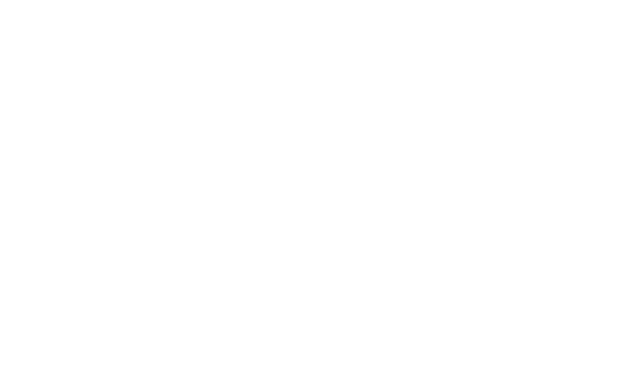
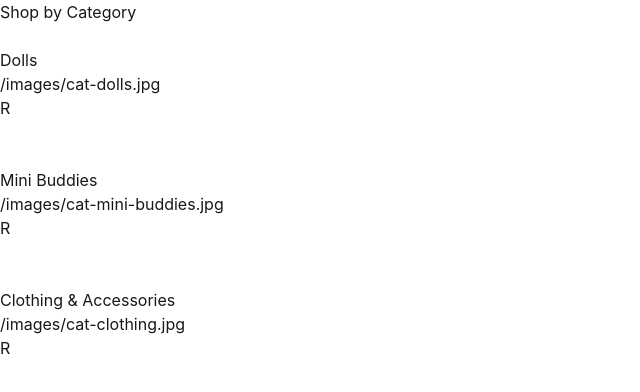
Before and after one commit to Chanachol9923/CozyBuddyShop, a React (Vite) app: page /home in a window 1280 px wide. Before the commit this address had no page. Shown: the top 392 px of the page, without its empty margins (0-640 px from the left). Built offline with nearby package versions, Linux system fonts and the light colour scheme; data requests are answered from the project's data file.

Commit message:
Add product/category hooks, cart utils, and page updates

```diff
--- a/src/App.tsx
+++ b/src/App.tsx
@@ -10,8 +10,9 @@ export default function App() {
   return (
     <Routes>
       <Route path="/" element={<Home />} />
+      <Route path="/home" element={<Home />} />
       <Route path="/shop" element={<Shop />} />
-      <Route path="/product/:id" element={<Product />} />
+      <Route path="/product/:id"element={<Product />} />
       <Route path="/cart" element={<Cart />} />
       <Route path="/about" element={<About />} />
       <Route path="/diy" element={<Diy />} />
--- /dev/null
+++ b/src/api/categories.ts
@@ -0,0 +1,15 @@
+import type { Category } from "../assets/types"
+
+const BASE_URL = "http://localhost:3001"
+
+
+
+export async function getCategories(): Promise<Category[]> {
+    const res = await fetch(`${BASE_URL}/categories`)
+
+
+    if (!res.ok) throw new Error("load categories maidai! try check api")
+
+    return res.json()
+
+}
--- a/src/api/products.ts
+++ b/src/api/products.ts
@@ -1,10 +1,24 @@
-import type { ProductFromAPI } from "../assets/types";
+import type { ProductFromAPI } from "../assets/types"
 
 const BASE_URL = "http://localhost:3001"
 
-export async function getProducts(): Promise<ProductFromAPI[]> {
-    const res = await fetch(`${BASE_URL}/products`)
-    if(!res.ok)  throw new Error("load products info maidai kub! try check api")
+
+export async function getProducts():Promise<ProductFromAPI[]> {
+
+    const res=await fetch(`${BASE_URL}/products`)
+    if (!res.ok) throw new Error("load products info maidai kub! try check api")
     return res.json()
 
+
 }
+
+
+//ดึงอันเดียว
+export async function getProduct(id:string):Promise<ProductFromAPI> {
+
+    const res=await fetch(`${BASE_URL}/products/${id}`)
+    if (!res.ok) throw new Error("load products info maidai kub! try check apii")
+    return res.json()
+
+
+}
--- a/src/assets/types/index.ts
+++ b/src/assets/types/index.ts
@@ -19,16 +19,26 @@ export interface ProductFromAPI {
 
 }
 
-export interface DiySet{
-    dollId: string|null;
-    costumeId: string[];
-
-}
 
 export interface CartItem{
     productId: string;
     quantity: number;
 
 }
+
+
+
+export interface DiySet{
+    dollId: string|null;
+    costumeIds: string[];
+
+}
+
+export interface CartDiySet {
+    id:string
+    dollId: string
+    costumeIds: string[]
+}
+
 export const DIY_COSTUME_COUNT =4;
 export const DIY_DISCOUNT_PERCENT = 20;
--- /dev/null
+++ b/src/hooks/useCategories.ts
@@ -0,0 +1,14 @@
+import { useQuery } from "@tanstack/react-query"
+import { getCategories } from "../api/categories"
+
+
+export function useCategories() {
+    return useQuery({
+        queryKey: ['categories'],
+        queryFn:getCategories,
+        staleTime:300000,//5 นาที
+
+    })
+
+
+}
--- /dev/null
+++ b/src/hooks/useProduct.ts
@@ -0,0 +1,15 @@
+import { useQuery } from "@tanstack/react-query"
+import { getProduct } from "../api/products"
+
+
+export function useProduct(id:string | undefined) {
+    return useQuery({
+        queryKey: ['product', id],
+        queryFn:() => getProduct(id!),
+        enabled:!!id,
+        staleTime:300000,//5 นาที
+
+    })
+
+
+}
--- a/src/hooks/useProducts.ts
+++ b/src/hooks/useProducts.ts
@@ -1,7 +1,14 @@
-import { useQuery } from "@tanstack/react-query";
-import { getProducts } from "../api/products";
+import { useQuery } from "@tanstack/react-query"
+import { getProducts } from "../api/products"
 
-export function useProducts(){
-    return useQuery({queryKey:['products'],queryFn:getProducts})
+
+export function useProducts() {
+    return useQuery({
+        queryKey: ['products'],
+        queryFn: getProducts,
+        staleTime:300000,//5 นาที
+
+    })
+
 
 }
--- a/src/pages/Home.tsx
+++ b/src/pages/Home.tsx
@@ -1,3 +1,40 @@
-export default function Home() {
-  return <h1>Home</h1>
+
+import { useCategories } from "../hooks/useCategories"
+
+
+
+export default function Home(){
+
+  const {data} = useCategories()
+
+
+  if (!data){
+    return <p>Loading...</p>
+  }
+
+
+  return (
+    <div>
+      <h1>Shop by Category</h1>
+
+      {data.map((category) => (
+
+
+        <div key={category.id}>
+          <br></br>
+
+          <p>{category.name}</p>
+          <p>{category.image}</p>
+
+          <button>R</button>
+
+          <br></br><br></br>
+
+
+        </div>
+
+
+      ))}
+    </div>
+  )
 }
--- a/src/pages/Product.tsx
+++ b/src/pages/Product.tsx
@@ -1,3 +1,22 @@
-export default function Product() {
-  return <h1>Product</h1>
+import { useParams } from "react-router"
+import { useProduct } from "../hooks/useProduct"
+
+
+
+export default function Product(){
+  const {id} = useParams()
+  const {data} = useProduct(id)
+
+
+  if (!data){
+    return <p>Loading...</p>
+  }
+
+
+  return <h1>Product {id}:
+  {data.name}
+  - {data.price} bth
+  <br></br>{data.image}
+  <br></br>{data.description} </h1>
+
 }
--- a/src/pages/Shop.tsx
+++ b/src/pages/Shop.tsx
@@ -9,7 +9,7 @@ export default function Shop() {
   }
 
   if (isError) {
-    return <p>Error kub eiei - connect api maidai!</p>
+    return <p>Error kub eiei - connect api maidai!, try npm run api!</p>
   }
 
 
--- /dev/null
+++ b/src/utils/cart.ts
@@ -0,0 +1,64 @@
+import type { CartItem, ProductFromAPI } from "../assets/types"
+import { DIY_DISCOUNT_PERCENT } from "../assets/types"
+
+// นับของตะก้า เอาไว้โชวบนcart icon)
+export function countCartItems(items:CartItem[]):number {
+    let total=0
+    for(const item of items) {
+
+        total = total+item.quantity
+
+
+    }
+
+
+    return total
+}
+
+
+export function calCartTotal(items:CartItem[], products:ProductFromAPI[]): number{
+
+    let total =  0
+
+
+    for (const item of items) {
+        const product = products.find((i) => i.id === item.productId)
+
+
+        if (product) {
+            total = total+(product.price*item.quantity)
+
+        }
+    }
+    return total
+}
+
+
+
+export function calDiySet(
+    products:ProductFromAPI[],
+    dollId:string,
+    costumeIds: string[]
+) {
+    // 1. รวมรหัสของตุ๊กตาและชุดทั้งหมดไว้ใน list เดียว
+    const allIds:string[] = [dollId]
+    for (const costumeId of costumeIds) {
+        allIds.push(costumeId)
+    }
+
+    // 2. บวกราคาของแต่ละชิ้น (ราคาเต็มก่อนลด)
+    let subtotal = 0
+    for (const id of allIds) {
+        const product = products.find((p) => p.id === id)
+        if (product) {
+            subtotal = subtotal + product.price
+        }
+    }
+
+    // 3. คำนวณส่วนลด
+    const discount = (subtotal * DIY_DISCOUNT_PERCENT) / 100
+    const total = Math.round(subtotal - discount)
+
+    // 4. ส่งผลกลับเป็น object
+    return { subtotal: subtotal, total: total, saved: subtotal - total }
+}
```
Also changed, not shown: src/router.tsx (added).
